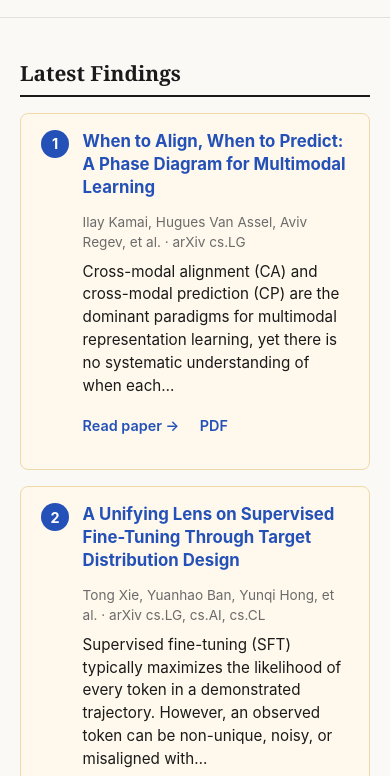
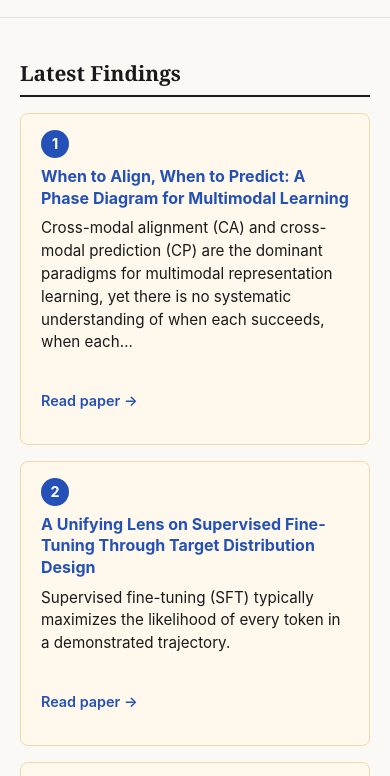
Before and after one commit to aidencc470/ai-research-digest, an Astro site: page / in a window 390 px wide. Shown: the part 57-833 px from the top of the page. Built offline with nearby package versions, Linux system fonts and the light colour scheme; Astro itself is replaced by a stand-in of ours.

Commit message:
Lay out latest findings horizontally with one-sentence summaries
Display the 3 highlight cards in a 3-column grid (stacking on mobile)
and replace the truncated abstract excerpt with a single sentence.

```diff
--- a/src/components/HighlightCard.astro
+++ b/src/components/HighlightCard.astro
@@ -8,24 +8,21 @@ interface Props {
 
 const { paper, rank } = Astro.props;
 
-function truncate(text: string, maxLength: number): string {
-  if (text.length <= maxLength) return text;
-  return `${text.slice(0, maxLength).trimEnd()}…`;
+function firstSentence(text: string, maxLength = 200): string {
+  const match = text.match(/^.*?[.!?](?=\s|$)/);
+  let sentence = match ? match[0] : text;
+  if (sentence.length > maxLength) {
+    sentence = `${sentence.slice(0, maxLength).trimEnd()}…`;
+  }
+  return sentence;
 }
 ---
 
 <article class="card highlight-card">
   <span class="highlight-rank">{rank}</span>
-  <div class="highlight-body">
-    <h3><a href={paper.url} target="_blank" rel="noopener">{paper.title}</a></h3>
-    <p class="card-meta">
-      {paper.authors.slice(0, 3).join(', ')}{paper.authors.length > 3 ? ', et al.' : ''}
-      · arXiv {paper.tags.join(', ')}
-    </p>
-    {paper.summary && <p class="card-summary">{truncate(paper.summary, 180)}</p>}
-    <p class="card-links">
-      <a href={paper.url} target="_blank" rel="noopener">Read paper →</a>
-      {paper.pdfUrl && <a href={paper.pdfUrl} target="_blank" rel="noopener">PDF</a>}
-    </p>
-  </div>
+  <h3><a href={paper.url} target="_blank" rel="noopener">{paper.title}</a></h3>
+  {paper.summary && <p class="card-summary">{firstSentence(paper.summary)}</p>}
+  <p class="card-links">
+    <a href={paper.url} target="_blank" rel="noopener">Read paper →</a>
+  </p>
 </article>
--- a/src/pages/index.astro
+++ b/src/pages/index.astro
@@ -24,7 +24,9 @@ const topPapers = latest
         {topPapers.length > 0 && (
           <section>
             <h2 class="section-heading">Latest Findings</h2>
-            {topPapers.map((paper, index) => <HighlightCard paper={paper} rank={index + 1} />)}
+            <div class="highlights-grid">
+              {topPapers.map((paper, index) => <HighlightCard paper={paper} rank={index + 1} />)}
+            </div>
           </section>
         )}
         <IssueContent
--- a/src/styles/global.css
+++ b/src/styles/global.css
@@ -148,11 +148,31 @@ a:hover {
   font-weight: 600;
 }
 
+.highlights-grid {
+  display: grid;
+  grid-template-columns: repeat(3, 1fr);
+  gap: 1rem;
+}
+
+@media (max-width: 700px) {
+  .highlights-grid {
+    grid-template-columns: 1fr;
+  }
+}
+
 .highlight-card {
   display: flex;
-  gap: 0.85rem;
+  flex-direction: column;
+  gap: 0.5rem;
   background: #fff8ec;
   border-color: #f0d9a8;
+  margin-bottom: 0;
+}
+
+.highlight-card h3 {
+  margin: 0;
+  font-size: 1rem;
+  line-height: 1.35;
 }
 
 .highlight-rank {
@@ -167,11 +187,6 @@ a:hover {
   display: flex;
   align-items: center;
   justify-content: center;
-}
-
-.highlight-body {
-  flex: 1;
-  min-width: 0;
 }
 
 .date-filter {
```
